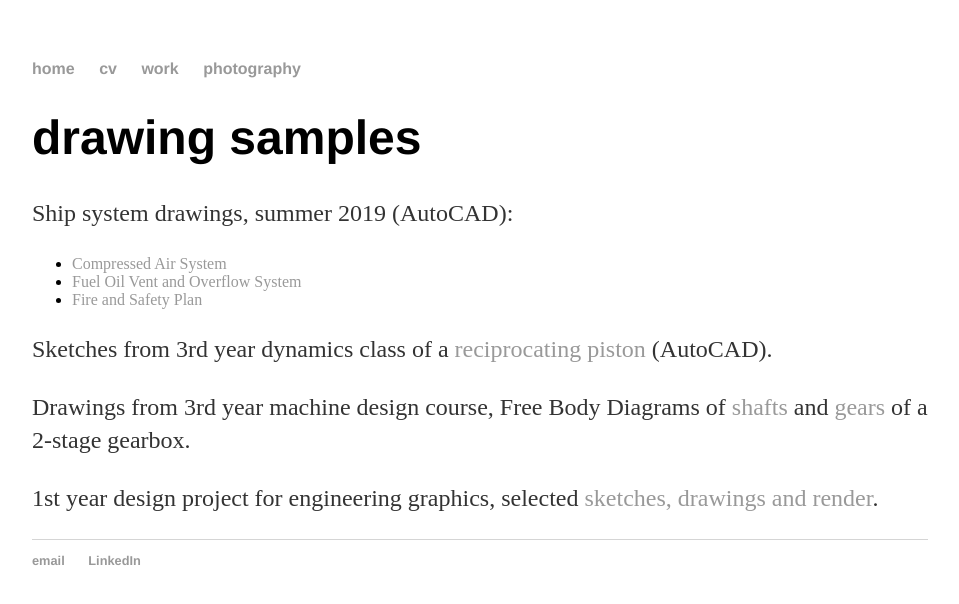
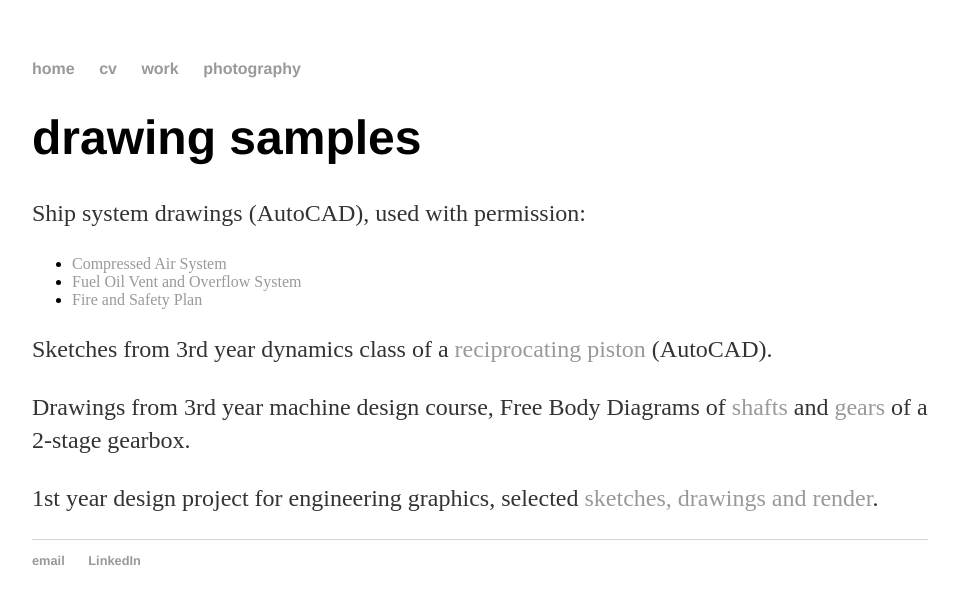
Before and after one commit to LurkingH0rr0r/LurkingH0rr0r.github.io, a Jekyll site: the page built from _posts/2019-09-04-drawing-samples.md, in a window 1280 px wide. Shown: the top 604 px of the page, without its empty margins (160-1119 px from the left). Built offline with Jekyll 4.4.1, drawn with Linux system fonts in a browser that asks for light colours.

Commit message:
Update 2019-09-04-drawing-samples.md

```diff
--- a/_posts/2019-09-04-drawing-samples.md
+++ b/_posts/2019-09-04-drawing-samples.md
@@ -4,7 +4,7 @@ title: "drawing samples"
 date: 2019-09-04
 ---
 
-Ship system drawings, summer 2019 (AutoCAD):
+Ship system drawings (AutoCAD), used with permission:
 - [Compressed Air System](https://docs.google.com/viewer?url=https://github.com/Patrick-Shorey/Patrick-Shorey.github.io/raw/master/pdfs/VARD%20sample%201%20-%20General%20Purpose%20Compressed%20Air%20System.pdf)
 - [Fuel Oil Vent and Overflow System](https://docs.google.com/viewer?url=https://github.com/Patrick-Shorey/Patrick-Shorey.github.io/raw/master/pdfs/VARD%20sample%202%20-%20Fuel%20Oil%20Vent%20and%20Overflow%20System.pdf)
 - [Fire and Safety Plan](https://docs.google.com/viewer?url=https://github.com/Patrick-Shorey/Patrick-Shorey.github.io/raw/master/pdfs//VARD%20sample%203%20-%20%20Fire%20and%20Safety%20Plan.pdf)
```
